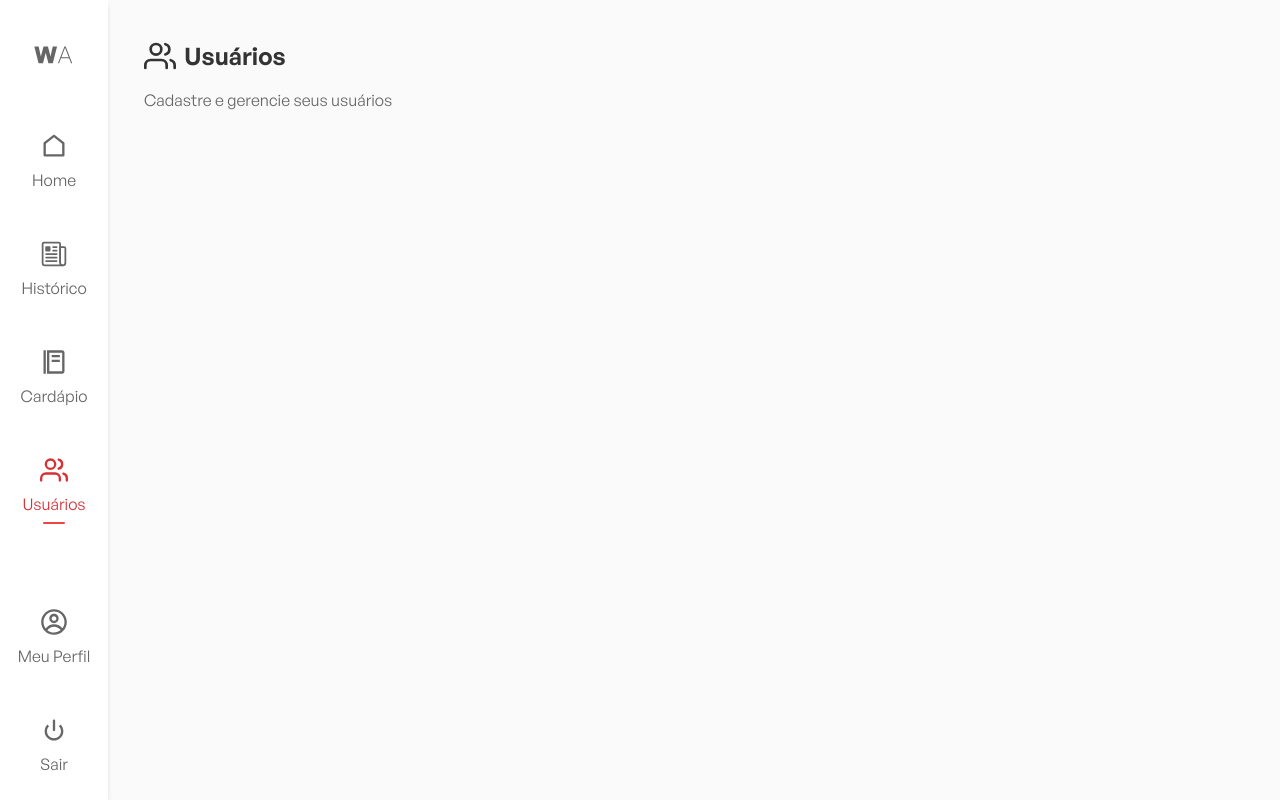
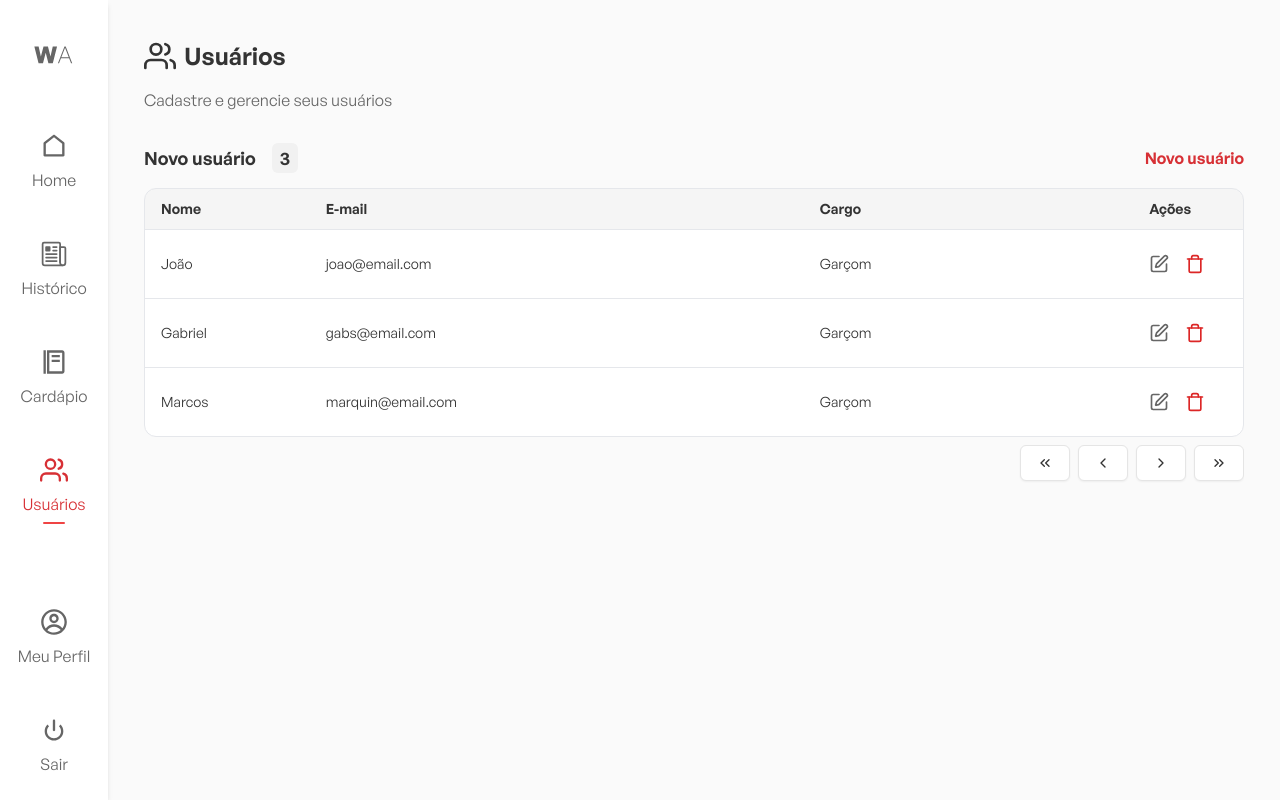
Before and after one commit to rafaapcode/waiterapp-fe, a React (Vite) app: page /app/users in a window 1280 px wide. Built offline with nearby package versions, Linux system fonts and the light colour scheme.

Commit message:
feat: creating the user table

```diff
--- /dev/null
+++ b/src/components/UsersComponents/mockdata.ts
@@ -0,0 +1,20 @@
+export const users = [
+  {
+    id: "123",
+    nome: "João",
+    email: "joao@email.com",
+    role: "Garçom",
+  },
+  {
+    id: "2",
+    nome: "Gabriel",
+    email: "gabs@email.com",
+    role: "Garçom",
+  },
+  {
+    id: "3",
+    nome: "Marcos",
+    email: "marquin@email.com",
+    role: "Garçom",
+  }
+];
--- /dev/null
+++ b/src/components/UsersComponents/usersTable.tsx
@@ -0,0 +1,95 @@
+import createTable from "@/hooks/createTable";
+import { Users } from "@/types/Users";
+import {
+  ColumnDef
+} from "@tanstack/react-table";
+import { Edit, Trash } from "lucide-react";
+import {
+  useMemo
+} from "react";
+import MenuHeader from "../MenuComponents/MenuHeader";
+import Pagination from "../pagination/Pagination";
+import Table from "../Table";
+import { users } from "./mockdata";
+
+function UsersTable() {
+
+  const columns = useMemo(
+    (): ColumnDef<Users>[] => [
+      {
+        id: "nome",
+        accessorKey: "nome",
+        header: () => <p className="text-[#333333] font-semibold">Nome</p>,
+        size: 15,
+      },
+      {
+        id: "email",
+        accessorKey: "email",
+        header: () => (
+          <p className="text-[#333333] font-semibold">E-mail</p>
+        ),
+        size: 45,
+      },
+      {
+        id: "role",
+        accessorKey: "role",
+        header: () => <p className="text-[#333333] font-semibold">Cargo</p>,
+        size: 30,
+      },
+      {
+        enableColumnFilter: false,
+        enableGlobalFilter: false,
+        enableHiding: false,
+        enableGrouping: false,
+        enableSorting: false,
+        enableResizing: false,
+        enableMultiSort: false,
+        id: "actions",
+        header: () => <p className="text-[#333333] font-semibold">Ações</p>,
+        cell: ({ row }) => {
+          return (
+            <div className="flex gap-4">
+              <button
+                onClick={() => {}}
+                className="text-[#666666] hover:text-[#9e9e9e] transition-all duration-200"
+              >
+                <Edit size={20} />
+              </button>
+              <button className="text-red-600 hover:text-red-800 transition-all duration-200">
+                <Trash size={20} />
+              </button>
+            </div>
+          );
+        },
+      },
+    ],
+    []
+  );
+
+  const table = createTable(users, columns);
+
+  return (
+    <>
+     <MenuHeader
+        quantity={users.length ?? 0}
+        onClick={() => {}}
+        title="Novo usuário"
+      />
+
+      <Table.Root table={table}>
+        <Table.Container>
+          <Table.Header />
+          <Table.Body />
+        </Table.Container>
+        <Pagination
+          toFirstPage={() => {}}
+          toLastPage={() => {}}
+          toNextPage={() => {}}
+          toPreviousPage={() => {}}
+        />
+      </Table.Root>
+    </>
+  );
+}
+
+export default UsersTable;
--- a/src/pages/Users/users.view.tsx
+++ b/src/pages/Users/users.view.tsx
@@ -1,3 +1,4 @@
+import UsersTable from "@/components/UsersComponents/usersTable";
 import { FiUsers } from "react-icons/fi";
 import Header from "../../components/Header/Header";
 
@@ -9,6 +10,9 @@ function Users() {
         subtitle="Cadastre e gerencie seus usuários"
         title="Usuários"
       />
+      <section className="w-full mt-8">
+        <UsersTable />
+      </section>
     </main>
   );
 }
--- /dev/null
+++ b/src/types/Users.ts
@@ -0,0 +1,6 @@
+export interface Users {
+  id: string;
+  nome: string;
+  email: string;
+  role: string;
+}
```
